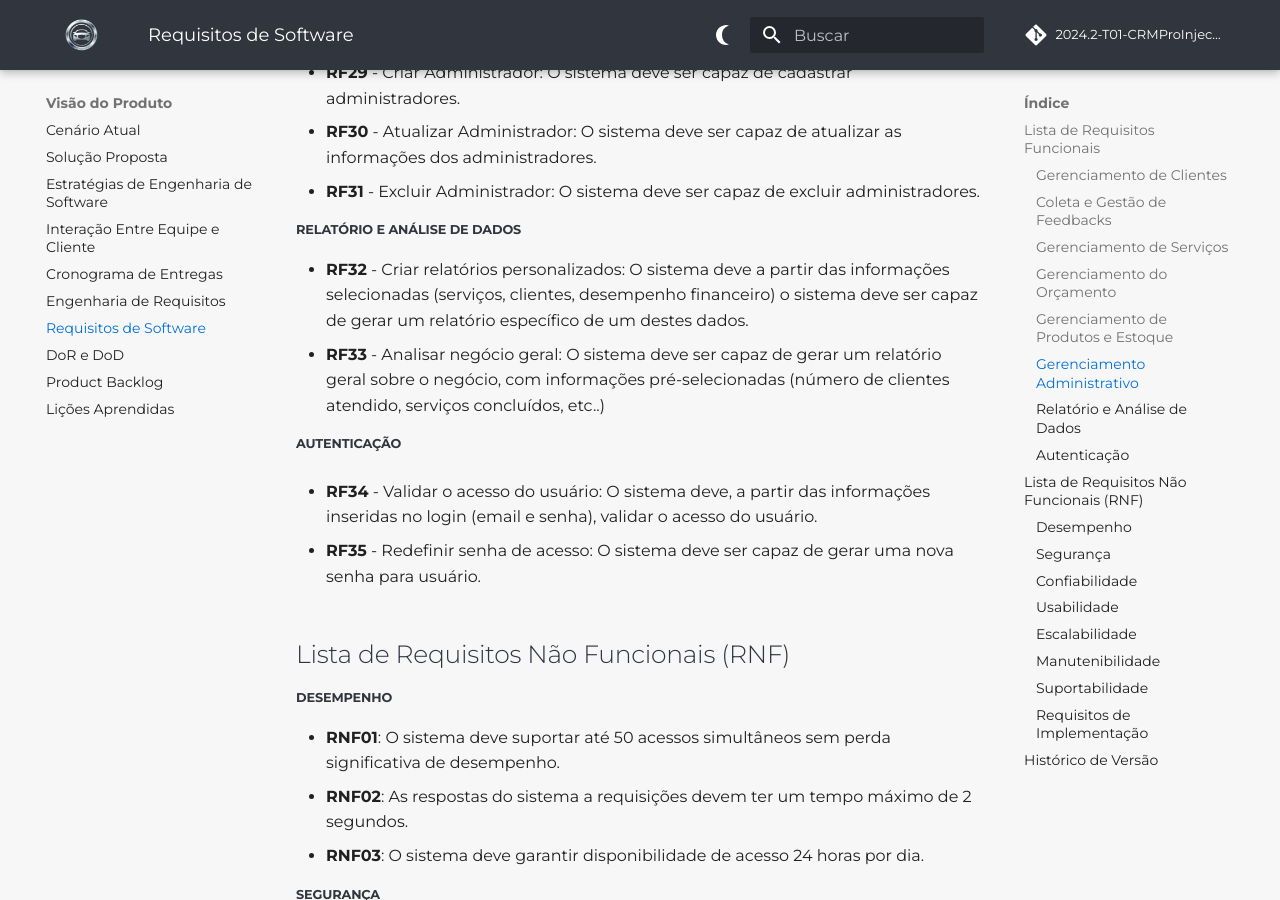
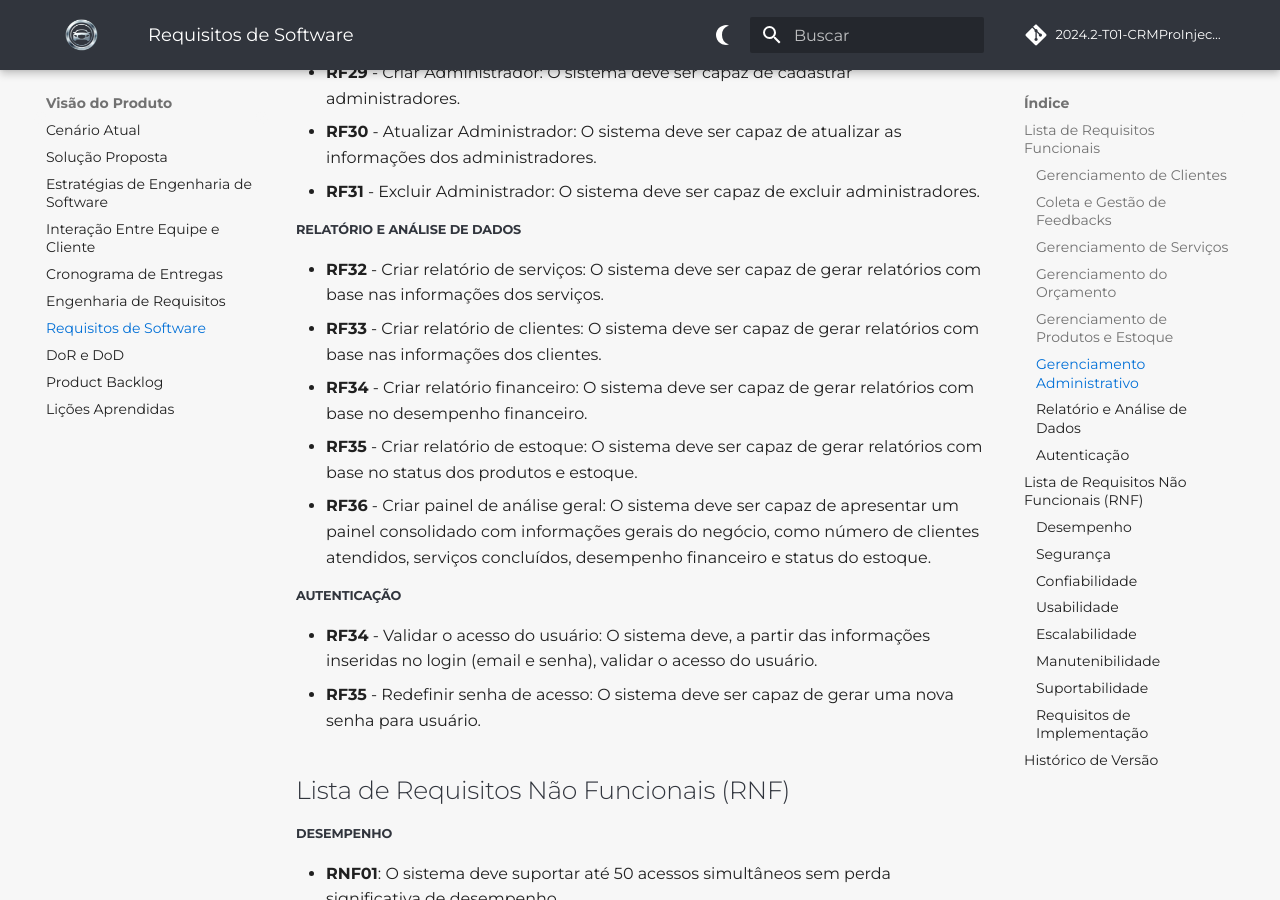
Before and after one commit to mdsreq-fga-unb/2024.2-T01-CRMProInjecao, an MkDocs documentation site: the page built from docs/requisitos-software.md, in a window 1280 px wide and 900 px high, scrolled down 2049 px. Built offline with MkDocs 1.6.1 and Material for MkDocs 9.7.7, drawn with Linux system fonts in a browser that asks for light colours; comment, search, counter and statistics services are not loaded; the version menu is left out; some of the changed text lies outside the part shown.

Commit message:
docs: Updating requisitos funcionais

```diff
--- a/docs/requisitos-software.md
+++ b/docs/requisitos-software.md
@@ -55,13 +55,15 @@
 
 ##### Relatório e Análise de Dados
 
-- **RF32** - Criar relatórios personalizados: O sistema deve a partir das informações selecionadas (serviços, clientes, desempenho financeiro) o sistema deve ser capaz de gerar um relatório específico de um destes dados.
-- **RF33** - Analisar negócio geral: O sistema deve ser capaz de gerar um relatório geral sobre o negócio, com informações pré-selecionadas (número de clientes atendido, serviços concluídos, etc..)
+- **RF32** - Criar relatório de serviços: O sistema deve ser capaz de gerar relatórios com base nas informações dos serviços.
+- **RF33** - Criar relatório de clientes: O sistema deve ser capaz de gerar relatórios com base nas informações dos clientes.
+- **RF34** - Criar relatório financeiro: O sistema deve ser capaz de gerar relatórios com base no desempenho financeiro.
+- **RF35** - Criar relatório de estoque: O sistema deve ser capaz de gerar relatórios com base no status dos produtos e estoque.
+- **RF36** - Criar painel de análise geral: O sistema deve ser capaz de apresentar um painel consolidado com informações gerais do negócio, como número de clientes atendidos, serviços concluídos, desempenho financeiro e status do estoque.
 
 ##### Autenticação
 
 - **RF34** - Validar o acesso do usuário: O sistema deve, a partir das informações inseridas no login (email e senha), validar o acesso do usuário.
-
 - **RF35** - Redefinir senha de acesso: O sistema deve ser capaz de gerar uma nova senha para usuário.
 
 
@@ -119,6 +121,7 @@
 <center>
 
 
-| Versão | Descrição                                                    | Autor                                            | Data       |
-| ------ | ------------------------------------------------------------ | ------------------------------------------------ | ---------- |
-| 0.1    | Adicionando listas de requisitos funcionais e não funcionais | [Fábio Torres](http://github.com/fabioaletorres) | 14/12/2024 |
+| Versão | Descrição                                                            | Autor                                            | Data       |
+| ------ | -------------------------------------------------------------------- | ------------------------------------------------ | ---------- |
+| 0.1    | Adicionando listas de requisitos funcionais e não funcionais         | [Fábio Torres](http://github.com/fabioaletorres) | 14/12/2024 |
+| 0.2    | Ajuste dos requisitos funcionais a partir dos feedbacks do professor | [Paulo André](http://github.com/PauloFilho2)     | 17/01/2025 |
```
Also changed, not shown: docs/product-backlog.md (+36 -34 lines).
